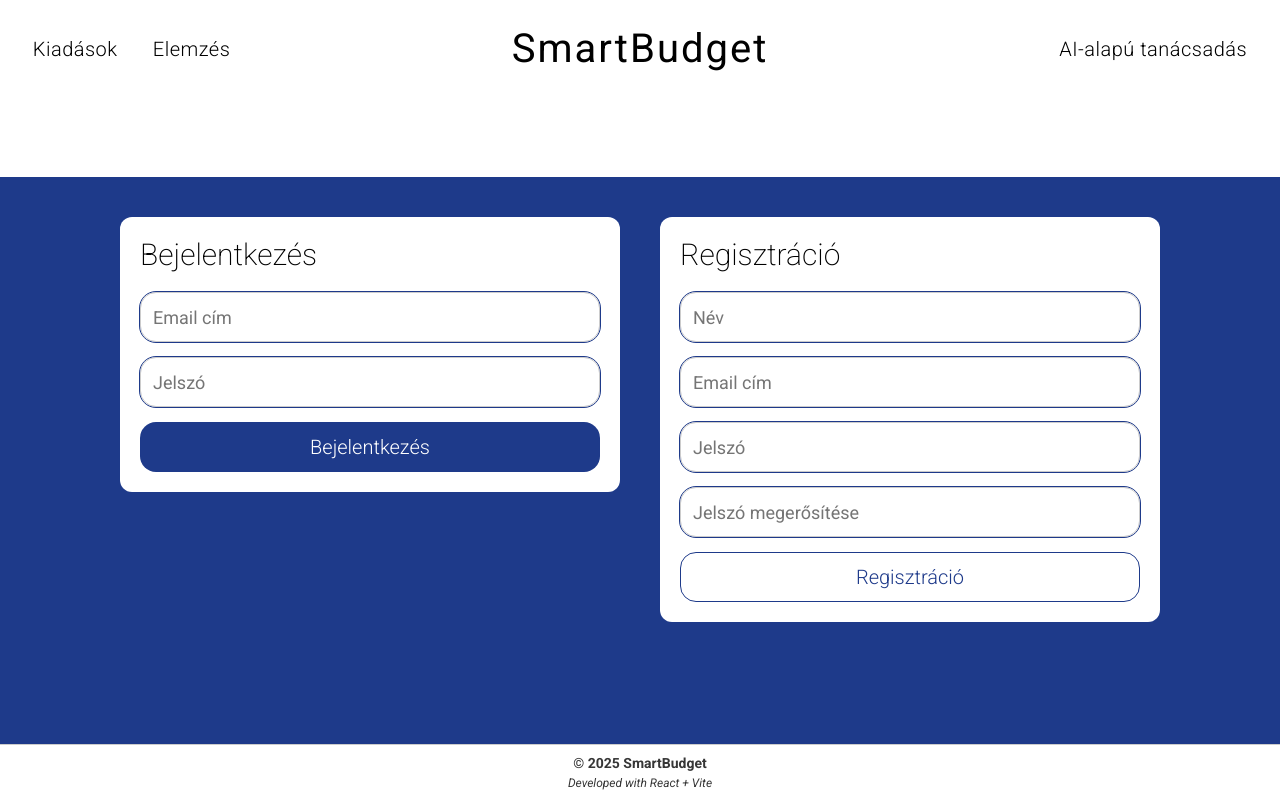
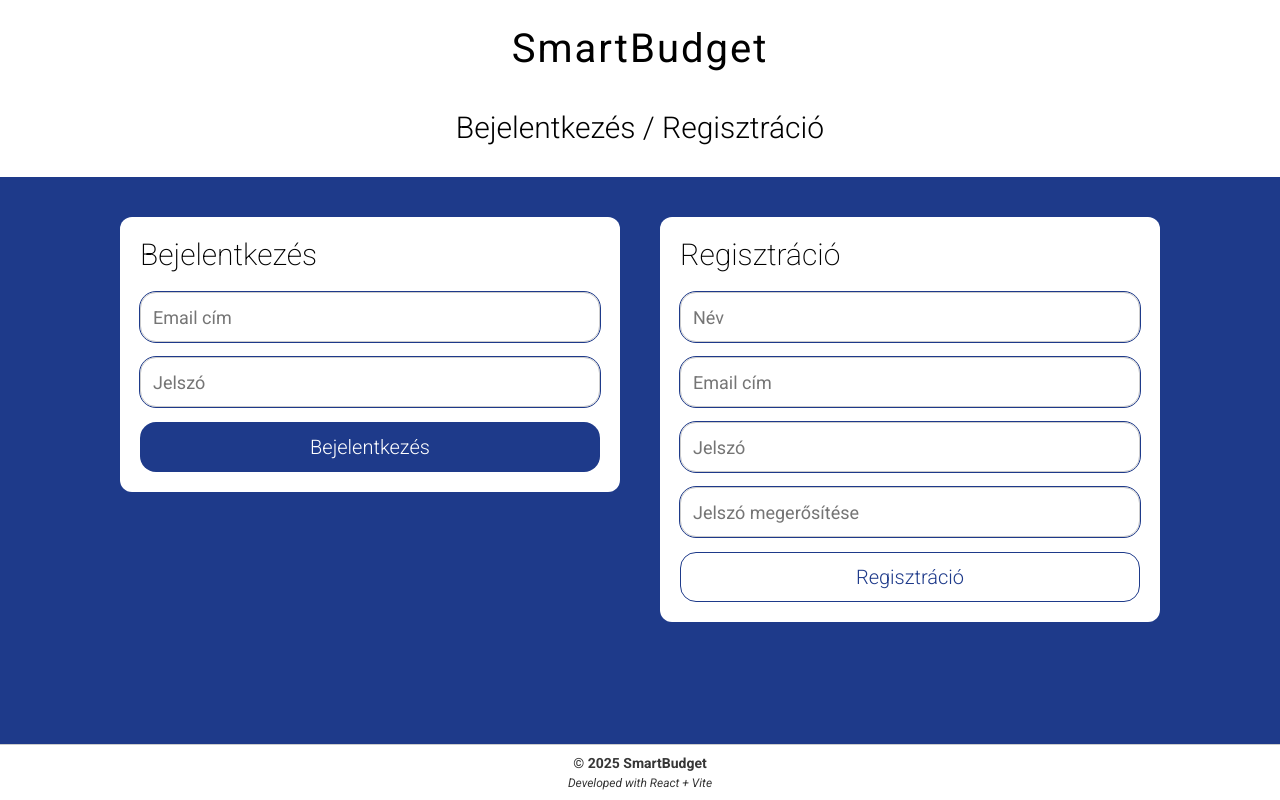
Before and after one commit to kugloff/smart_budget_projekt, a React (Vite) app in the folder frontend/: page / in a window 1280 px wide. Built offline with nearby package versions, Linux system fonts and the light colour scheme.

Commit message:
Fix: routeolás probléma megoldás

```diff
--- a/frontend/src/App.jsx
+++ b/frontend/src/App.jsx
@@ -10,7 +10,7 @@ const App = () => {
   let PageComponent;
 
   // Flask által beállított page prop alapján választunk
-  switch(window.REACT_PAGE) {
+  switch(window.REACT_PAGE){
     case 'expenses':
       PageComponent = ExpensesPage;
       break;
@@ -20,7 +20,6 @@ const App = () => {
     case 'ai':
       PageComponent = AIAssistantPage;
       break;
-    case 'login':
     default:
       PageComponent = LoginPage;
   }
--- a/frontend/src/components/Navbar/Navbar.jsx
+++ b/frontend/src/components/Navbar/Navbar.jsx
@@ -6,17 +6,24 @@ export const Navbar = () => {
   const [isModalOpen, setIsModalOpen] = useState(false);
   const [limit, setLimit] = useState(0);
 
-  const pathname = window.location.pathname;
-  const isLoggingIn = pathname === '/smart_budget_projekt/';
+  const currentPage = window.REACT_PAGE || 'login';
+  const isLoggingIn = currentPage === 'login';
 
   return (
-    <nav className='container'>
-      <div className='top-row'>
+    <nav className="container">
+      <div className="top-row">
         <ul className={`left ${isLoggingIn ? 'hidden' : 'visible'}`}>
-          <li className={pathname === '/expenses' ? 'active' : ''}><a href="/expenses">Kiadások</a></li>
-          <li className={pathname === '/analysis' ? 'active' : ''}><a href="/analysis">Elemzés</a></li>
-          {pathname === '/expenses' && (
-            <li className='limit-button' onClick={() => setIsModalOpen(true)}>
+          <li className={currentPage === 'expenses' ? 'active' : ''}>
+            <a href="/expenses">Kiadások</a>
+          </li>
+          <li className={currentPage === 'analysis' ? 'active' : ''}>
+            <a href="/analysis">Elemzés</a>
+          </li>
+          {currentPage === 'expenses' && (
+            <li
+              className="limit-button"
+              onClick={() => setIsModalOpen(true)}
+            >
               Költési limit beállítása
             </li>
           )}
@@ -25,24 +32,41 @@ export const Navbar = () => {
         <h1>SmartBudget</h1>
 
         <ul className={`right ${isLoggingIn ? 'hidden' : 'visible'}`}>
-          <li className={pathname === '/ai' ? 'active' : ''}><a href="/ai">AI-alapú tanácsadás</a></li>
+          <li className={currentPage === 'ai' ? 'active' : ''}>
+            <a href="/ai">AI-alapú tanácsadás</a>
+          </li>
         </ul>
       </div>
 
-      <div className='bottom-row'>
-        <button className={`new-day-button ${pathname === '/expenses' ? 'visible' : 'hidden'}`}>Új nap hozzáadása</button>
-        <span className='status'>
-          {pathname === '/smart_budget_projekt/' ? 'Bejelentkezés / Regisztráció' :
-            pathname === '/expenses' ? 'Kiadások' :
-            pathname === '/analysis' ? 'Elemzés' :
-            pathname === '/ai' ? 'AI-alapú tanácsadás' : '' }
+      <div className="bottom-row">
+        <button
+          className={`new-day-button ${
+            currentPage === 'expenses' ? 'visible' : 'hidden'
+          }`}
+        >
+          Új nap hozzáadása
+        </button>
+
+        <span className="status">
+          {currentPage === 'login'
+            ? 'Bejelentkezés / Regisztráció'
+            : currentPage === 'expenses'
+            ? 'Kiadások'
+            : currentPage === 'analysis'
+            ? 'Elemzés'
+            : currentPage === 'ai'
+            ? 'AI-alapú tanácsadás'
+            : ''}
         </span>
       </div>
 
       <LimitModal
         isOpen={isModalOpen}
         onClose={() => setIsModalOpen(false)}
-        onSave={() => { console.log('Limit mentve:', limit); setIsModalOpen(false); }}
+        onSave={() => {
+          console.log('Limit mentve:', limit);
+          setIsModalOpen(false);
+        }}
         limit={limit}
         setLimit={setLimit}
       />
```
